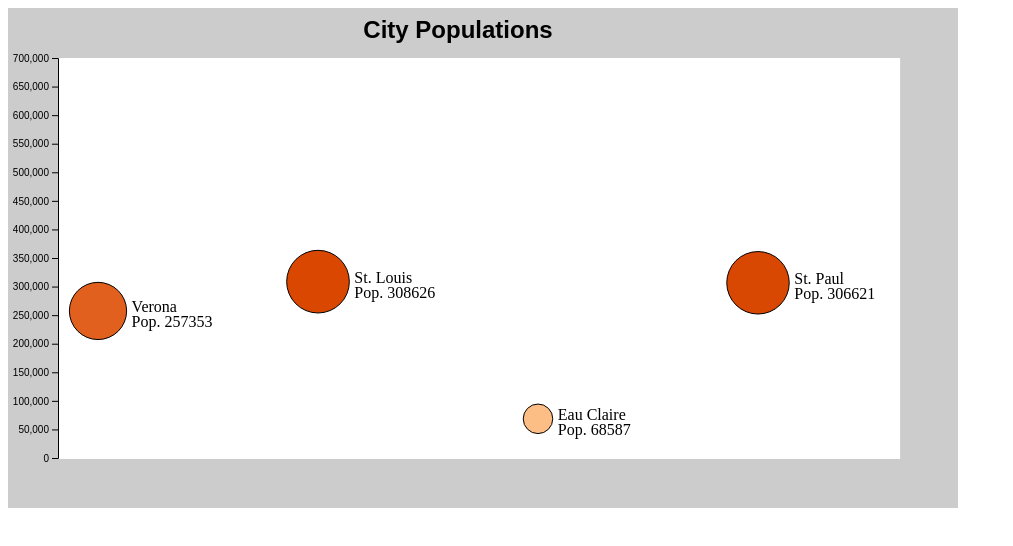
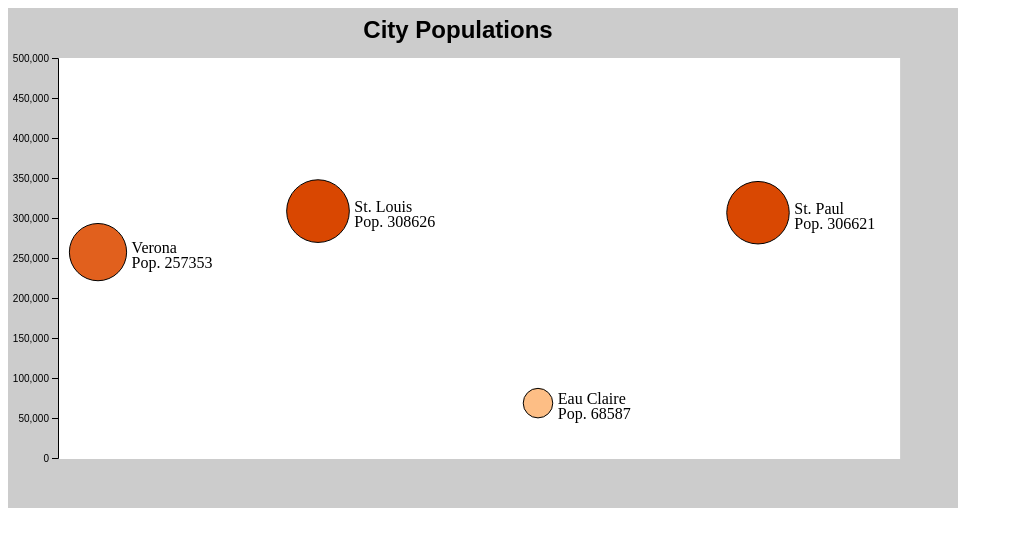
Before and after one commit to NishigandhaSontakke/d3-demo, a plain HTML site: page index.html in a window 1280 px wide. Shown: the whole page, without its empty margins (0-1013 px from the left). Drawn offline with Linux system fonts and the light colour scheme.

Commit message:
Module 7 assignment completed
Module 7 assignment completed

```diff
--- a/js/main.js
+++ b/js/main.js
@@ -27,7 +27,7 @@
 		.domain([0, 3]); //input min and max
 
 
-
+		//population data
 	    var cityPop = [
 			{
 				city: 'Verona',
@@ -77,7 +77,7 @@
 
 		 var y = d3.scaleLinear()
 		 .range([450, 50]) //was 440, 95
-		 .domain([0, 700000]); //was minPop, maxPop
+		 .domain([0, 500000]); //was minPop, maxPop
 
 		 var x = d3.scaleLinear() //create the scale
 		 .range([90, 750]) //output min and max
```
Also changed, not shown: index.html (+1 -1 lines).
